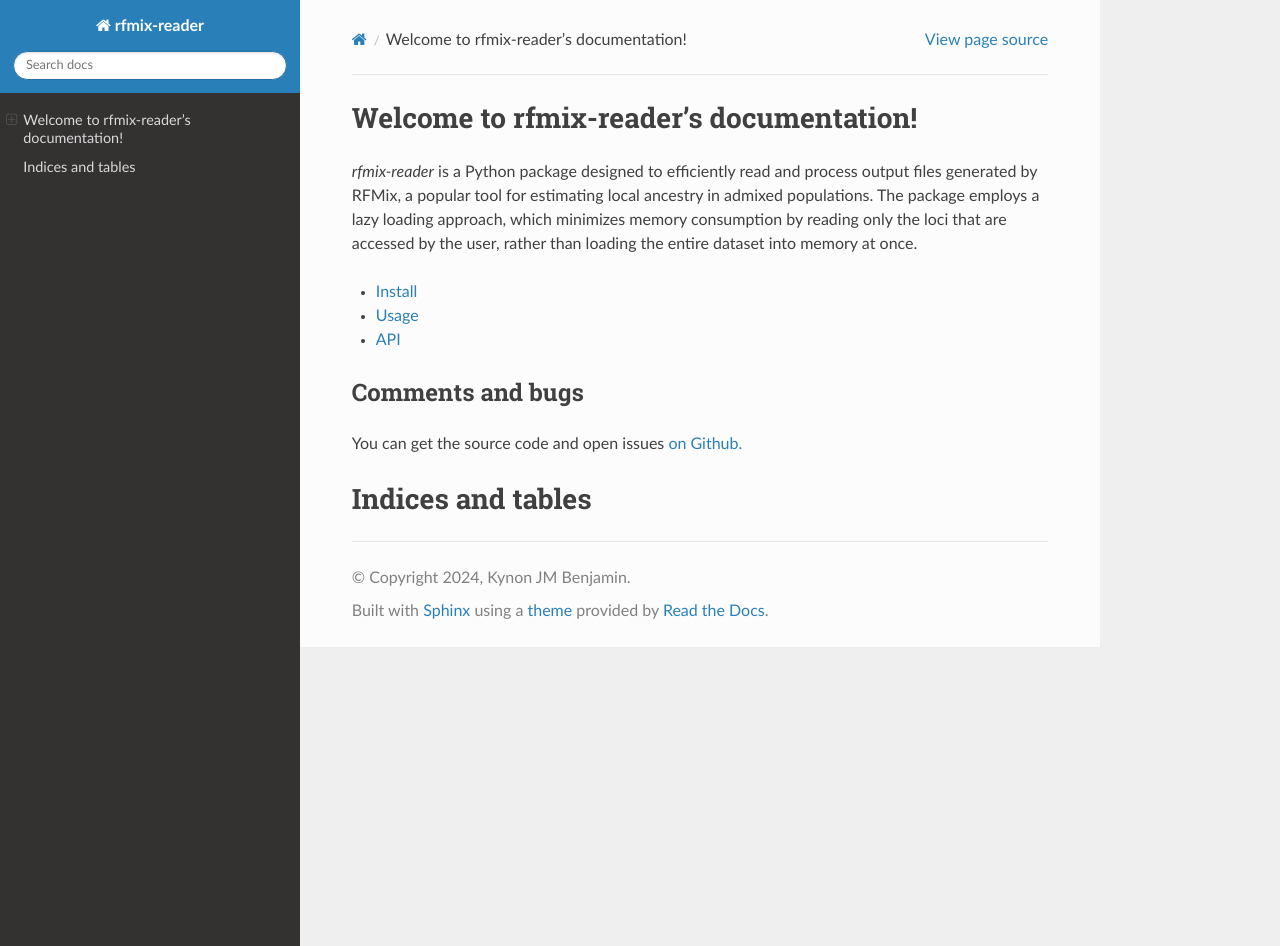
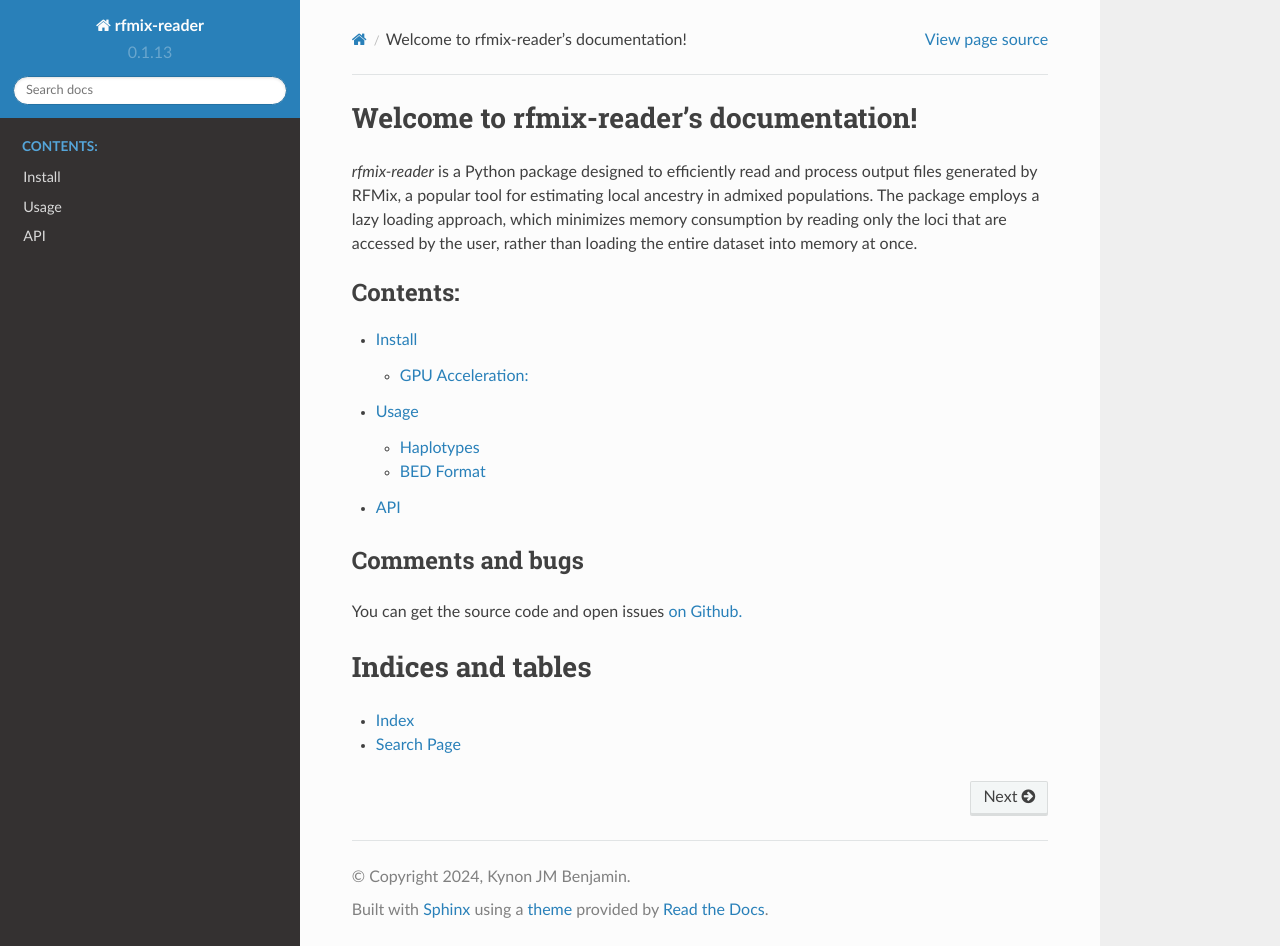
Before and after one commit to heart-gen/rfmix_reader, a Sphinx documentation site: the page built from docs/index.rst, in a window 1280 px wide and 946 px high. Built offline with Sphinx 7.4.7 and the Read the Docs theme 2.0.0, drawn with Linux system fonts in a browser that asks for light colours; part of the change alters nothing that is shown.

```diff
--- a/docs/conf.py
+++ b/docs/conf.py
@@ -5,11 +5,13 @@
 
 # -- Project information -----------------------------------------------------
 # https://www.sphinx-doc.org/en/master/usage/configuration.html#project-information
+import sphinx_rtd_theme
 
-project = 'rfmix-reader'
-copyright = '2024, Kynon JM Benjamin'
-author = 'Kynon JM Benjamin'
-release = '0.1.1'
+def get_version():
+    import rfmix_reader
+
+    return rfmix_reader.__version__
+
 
 # -- General configuration ---------------------------------------------------
 # https://www.sphinx-doc.org/en/master/usage/configuration.html#general-configuration
@@ -27,11 +29,49 @@ extensions = [
 ]
 
 templates_path = ['_templates']
-exclude_patterns = []
+autosummary_generate = False
+autosectionlabel_prefix_document = True
+napoleon_numpy_docstring = True
 
+source_suffix = ".rst"
+main_doc = "index"
+
+project = 'rfmix-reader'
+copyright = '2024, Kynon JM Benjamin'
+author = 'Kynon JM Benjamin'
+
+version = get_version()
+release = version
+
+language = None
+
+exclude_patterns = ["_build", "conf.py"]
+pygments_style = "default"
+todo_include_todos = False
 
 # -- Options for HTML output -------------------------------------------------
 # https://www.sphinx-doc.org/en/master/usage/configuration.html#options-for-html-output
 
 html_theme = 'sphinx_rtd_theme'
-html_static_path = ['_static']
+html_theme_path = [sphinx_rtd_theme.get_html_theme_path()]
+
+html_sidebars = {"**": ["relations.html", "searchbox.html"]}
+htmlhelp_basename = "rfmix-readerdoc"
+
+man_pages = [(main_doc, "rfmix-reader", "rfmix-reader Documentation", [author], 1)]
+
+epub_title = project
+epub_author = author
+epub_publisher = author
+epub_copyright = copyright
+
+epub_exclude_files = ["search.html"]
+
+intersphinx_mapping = {
+    "python": ("https://docs.python.org/3/", None),
+    "numpy": ("https://numpy.org/doc/stable/", None),
+    "xarray": ("http://xarray.pydata.org/en/stable/", None),
+    "pandas": ("http://pandas.pydata.org/pandas-docs/stable/", None),
+    "dask": ("http://docs.dask.org/en/latest/", None),
+    "rapids": ("https://docs.rapids.ai/api/cudf/stable/", None),
+}
--- a/docs/index.rst
+++ b/docs/index.rst
@@ -16,9 +16,9 @@ than loading the entire dataset into memory at once.
    :maxdepth: 2
    :caption: Contents:
 
-* :ref:`install`
-* :ref:`usage`
-* :ref:`api`
+   install
+   usage
+   api
 
 *****************
 Comments and bugs
@@ -30,3 +30,5 @@ You can get the source code and open issues `on Github.`_
 
 Indices and tables
 ==================
+* :ref:`genindex`
+* :ref:`search`
```
Also changed, not shown: 1 other file.
